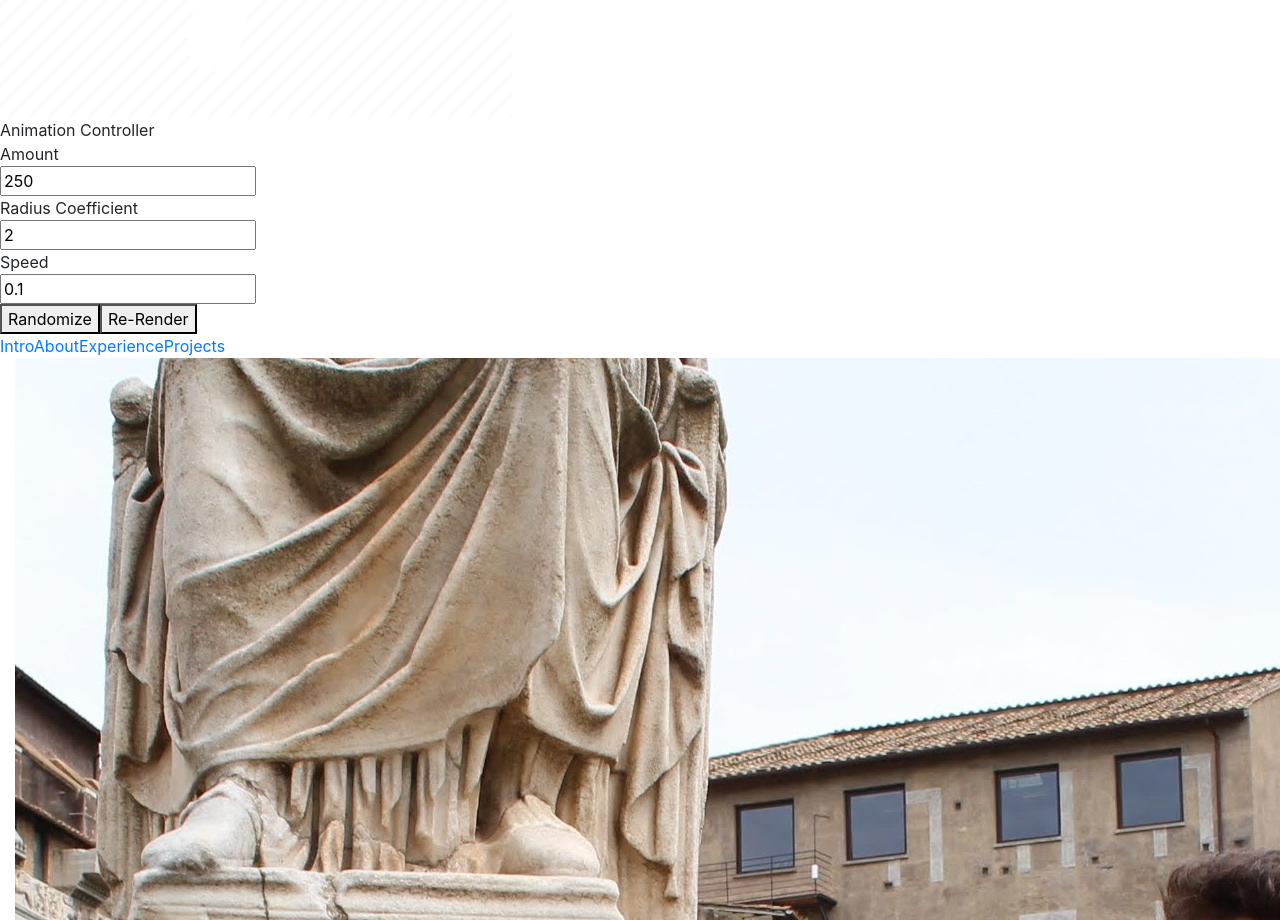
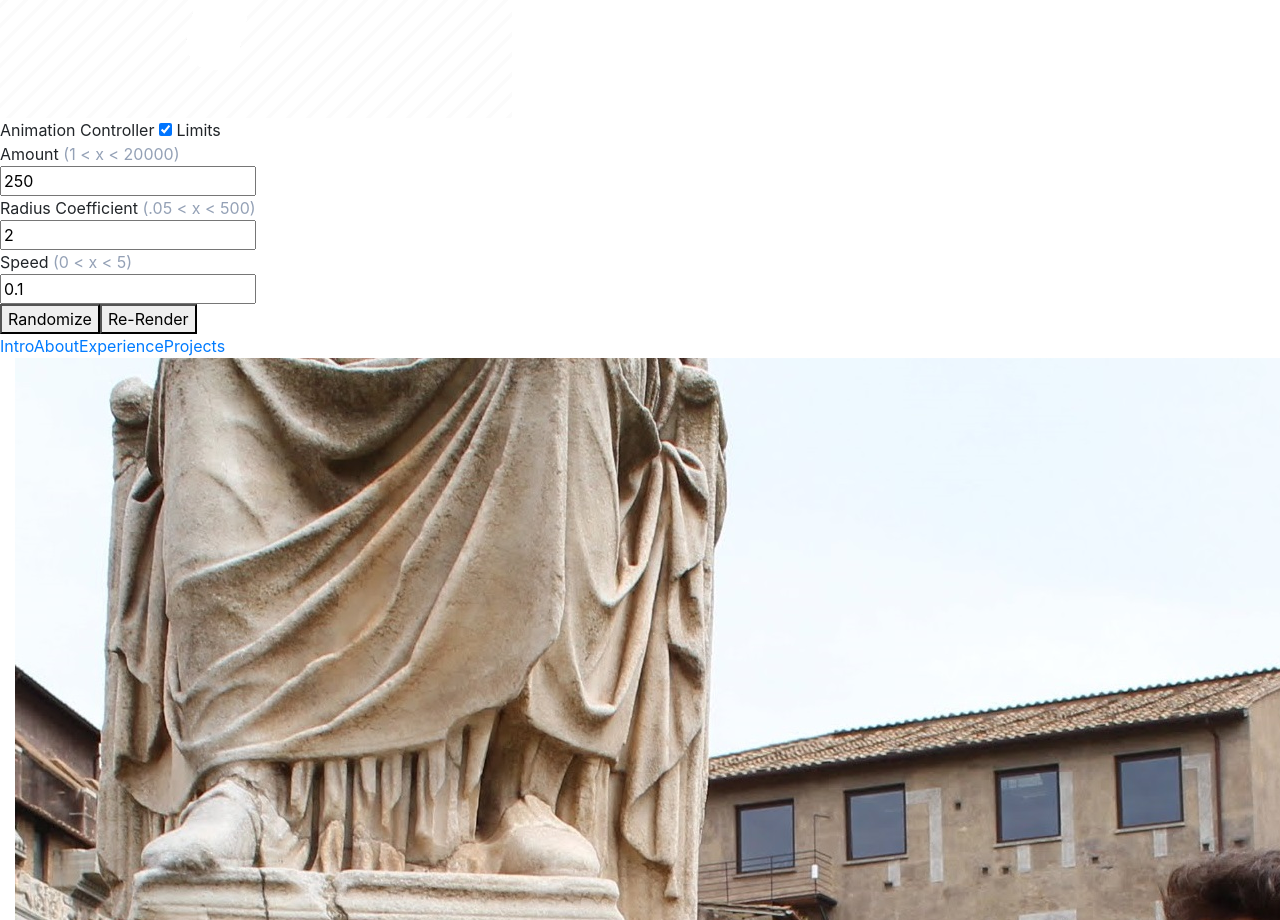
Before and after one commit to neekode/portfolio-v3, a React app: page / in a window 1280 px wide. Shown: the part 1200-2120 px from the top of the page. Built offline with nearby package versions, Linux system fonts and the light colour scheme.

Commit message:
work on controller renderer!! added a limiter checkbox which toggles constraints for the individual inputs. though, i need to refactor it. check the new TODO in there.

```diff
--- a/public/styles/main.css
+++ b/public/styles/main.css
@@ -41,7 +41,6 @@ img {
   position: relative;
   z-index: 2;
 }
-
 @media screen and (min-width: 250px) and (max-width: 750px) {
   .section {
     height: 150vh;
@@ -93,7 +92,6 @@ img {
   width: 80vw !important;
   top: 46vw !important;
 }
-
 @media screen and (min-width: 340px) {
   .introBoxMobile {
     height: 88vw !important;
@@ -136,14 +134,12 @@ img {
   -moz-box-shadow: 3px 6px 14px 7px rgba(0, 0, 0, 0.29);
   box-shadow: 3px 6px 14px 7px rgba(0, 0, 0, 0.29);
 }
-
 @media screen and (min-width: 500px) and (max-width: 800px) {
   .sandbox-button {
     width: 5vw !important;
     height: 5vw !important;
     margin-top: 7.5vw;
   }
-
   .sandbox-button img {
     width: 4.5vw !important;
     height: 4.5vw !important;
@@ -166,13 +162,11 @@ img {
   width: 85vw !important;
   height: 85vh !important;
 }
-
 @media screen and (min-width: 500px) {
   .content-sandbox .box {
     margin-top: 50vh !important;
   }
 }
-
 @media screen and (min-width: 500px) and (max-width: 800px) {
   .content-sandbox .box {
     font-size: 0.8rem;
@@ -186,7 +180,6 @@ img {
   z-index: 10000;
   margin-top: 65vh;
 }
-
 @media screen and (min-width: 500px) and (max-width: 800px) {
   .content-sandbox .tests {
     font-size: 1rem;
@@ -278,17 +271,43 @@ img {
   right: 2vw;
   font-size: 0.35rem;
 }
+
+#Background .animation-controller .limit {
+  font-size: 0.3rem;
+}
+
+@media screen and (max-width: 900px) {
+  #Background .animation-controller .limit {
+    font-size: 0.7rem !important;
+  }
+}
+
 #Background .animation-controller .header {
   font-family: "Montserrat-Regular";
   font-size: 0.35rem;
 }
+
+#Background .animation-controller .header .sub-header {
+  font-size: 0.33rem;
+  float: right;
+  color: #94A1B6;
+}
+
+@media screen and (max-width: 900px) {
+  #Background .animation-controller .header .sub-header {
+    font-size: 0.7rem !important;
+  }
+}
+
 #Background .animation-controller div {
   margin-top: 1.5vh;
   padding-bottom: 0.5vh;
 }
+
 #Background .animation-controller #renderer {
   margin-left: 0.5vw;
 }
+
 #Background .animation-controller-mobile {
   width: 50vw !important;
   bottom: -17.5vw;
@@ -354,7 +373,6 @@ img {
   float: left;
   font-size: 1.4rem !important;
 }
-
 @media screen and (min-width: 340px) and (max-width: 400px) {
   .NavBar-mobile .nav-item {
     font-size: 1.7rem !important;
@@ -478,40 +496,33 @@ img {
 #About #about-content .inner-emblem-list {
   line-height: 0.85;
 }
-
 @media screen and (min-width: 250px) and (max-width: 750px) {
   #About #about-content .emblem-box {
     width: 100%;
   }
-
   #About #about-content .emblem-box .emblem-section {
     width: 90%;
     margin: auto;
   }
-
   #About #about-content .emblem-box .emblem {
     width: 50%;
     font-size: 1.2rem !important;
     height: 7vw !important;
   }
-
   #About #about-content .emblem-box .hexagon {
     width: 23.5vw;
     top: -0.2vw;
     position: relative;
     font-size: 0.85rem !important;
   }
-
   #About #about-content .emblem-box .hexagon:nth-child(2n-1) {
     right: 0;
   }
-
   #About #about-content .emblem-box .inner-emblem {
     padding-top: 1.5vw;
     padding-bottom: 2.5vw;
     width: auto !important;
   }
-
   #About #about-content .emblem-box .subEmblem {
     margin-top: 0 !important;
   }
@@ -625,37 +636,29 @@ img {
   padding-top: 4vw !important;
   height: 20vw !important;
 }
-
 @media screen and (min-width: 250px) and (max-width: 750px) {
   #Experience .header {
     height: 5% !important;
   }
-
   #Experience .banner-expanded {
     height: 75% !important;
   }
-
   #Experience .sub-header {
     font-size: 1.4rem !important;
   }
-
   #Experience .job-description {
     font-size: 1.1rem !important;
   }
-
   #Experience .hexagon {
     width: 11vw;
   }
-
   #Experience .hexagon .innerHex {
     font-size: 0.9rem !important;
   }
-
   #Experience .hex-description {
     font-size: 1rem !important;
     height: 10vw;
   }
-
   #Experience .hex-description-expanded {
     font-size: 1rem !important;
     padding-top: 6.5vw !important;
--- a/src/components/ControllerRenderer.js
+++ b/src/components/ControllerRenderer.js
@@ -1,12 +1,39 @@
 import React from "react";
-import {useContext} from "react";
+import {useContext, useState} from "react";
 import {ThemeContext} from "../scripts/context";
 
 function ControllerRenderer(props) {
     const {scrollY, isMobile, isSandbox} = useContext(ThemeContext);
     const {setBallpitVars, ballpitVars, handleRandomize, handleRender} = props;
-    // const [ballpitControllerVisible, setBallpitControllerVisible] =
-    //     useState(true);
+    const [isLimited, setIsLimited] = useState(true);
+    const [warning, setWarning] = useState({amount: false, radius: false, speed: false});
+
+    /**
+     * TODO: Needs to be refactored! i failed to consider the scenario of the randomizer.
+     * randomizer doesn't take this into consideration so when the warnings are on,
+     * then user hits randomize, the warnings dont turn off.
+     * The state should probably be in the higher component anyway, maybe it could help with the scenario i'm
+     * struggling with of turning off individual warnings after the limits been satisfied for only one.
+     */
+    const handleLimitedRender = () => {
+        let render = true;
+        if (ballpitVars.amount > 20000 || ballpitVars.amount < 1) {
+            setWarning({...warning, amount: true});
+            render = false;
+        }
+        if (ballpitVars.radius > 500 || ballpitVars.radius < 0.05) {
+            setWarning({...warning, radius: true});
+            render = false;
+        }
+        if (ballpitVars.speed > 5 || ballpitVars.speed < 0) {
+            setWarning({...warning, speed: true});
+            render = false;
+        }
+        if (render) {
+            handleRender();
+            setWarning({amount: false, radius: false, speed: false});
+        }
+    }
 
     const handleAmtChange = (e) => {
         setBallpitVars({...ballpitVars, amount: e.target.value});
@@ -20,13 +47,20 @@ function ControllerRenderer(props) {
         setBallpitVars({...ballpitVars, speed: e.target.value});
     };
 
+    const handleSetLimit = (e) => {
+        setIsLimited(!isLimited)
+    }
+
     return (
         <div id="Controller" className={`${isSandbox ? 'unshown' : ''}`}>
             <div
                 className={`animation-controller ${scrollY > 100 && !isMobile ? 'animation-controller-hidden' : ''} ${isMobile ? 'animation-controller-mobile' : ''}`}
             >
-                <span className="header"> Animation Controller</span>
-                <div> Amount</div>
+                <span className="header"> Animation Controller <span className={"sub-header"}><input type="checkbox"
+                                                                                                     checked={isLimited}
+                                                                                                     onChange={handleSetLimit}/> Limits </span></span>
+                <div> Amount <span style={{color: `${warning.amount ? 'red' : '#94A1B6'}`}}
+                                   className={'limit'}>{isLimited ? `(1 < x < 20000)` : ''}</span></div>
 
                 <input
                     onChange={handleAmtChange}
@@ -35,7 +69,8 @@ function ControllerRenderer(props) {
                     type="text"
                 />
 
-                <div> Radius Coefficient</div>
+                <div> Radius Coefficient <span style={{color: `${warning.radius ? 'red' : '#94A1B6'}`}}
+                                               className={'limit'}>{isLimited ? `(.05 < x < 500)` : ''}</span></div>
 
                 <input
                     onChange={handleRadChange}
@@ -43,7 +78,8 @@ function ControllerRenderer(props) {
                     value={ballpitVars.radius}
                     type="text"
                 />
-                <div> Speed</div>
+                <div> Speed <span style={{color: `${warning.speed ? 'red' : '#94A1B6'}`}}
+                                  className={'limit'}>{isLimited ? `(0 < x < 5)` : ''}</span></div>
 
                 <input
                     onChange={handleSpdChange}
@@ -57,7 +93,7 @@ function ControllerRenderer(props) {
                     <button onClick={handleRandomize} id="randomer" name="random">
                         Randomize
                     </button>
-                    <button onClick={handleRender} id="renderer" name="render">
+                    <button onClick={handleLimitedRender} id="renderer" name="render">
                         Re-Render
                     </button>
                 </div>
--- a/src/components/Sandbox.js
+++ b/src/components/Sandbox.js
@@ -6,6 +6,7 @@ import PrincessBox from "./princess/PrincessBox";
 import {useLocation} from "react-router-dom";
 import {ThemeContext} from "../scripts/context";
 import {themeChange} from "../scripts/library";
+/* global BigInt */
 
 const princessObjects = [
         {
@@ -36,30 +37,13 @@ function Sandbox() {
         }
     }, [location])
     /** Current Problem:
-     * You are given a large integer represented as an integer array digits,
-     * where each digits[i] is the ith digit of the integer.
-     * The digits are ordered from most significant to least significant
-     * in left-to-right order. The large integer does not contain any leading 0's.
+     *
      */
-        // What's wrong with this test? why do the last digits become zeroes?
-        // I'm pretty sure it becomes a bigint and parseInt cant handle that? Keep working.
-    const test1 = [6, 1, 4, 5, 3, 9, 0, 1, 9, 5, 1, 8, 6, 7, 0, 5, 5, 4, 3]
-    const plusOne = function (digits) {
-        let asString = digits.join('');
-
-        // if (asString.length > 16) {
-        //     let big = BigInt(asString)
-        //     parseInt(big);
-        // } else {
-        //     parseInt(asString);
-        // }
-        let asInt = parseInt(asString);
-        asInt++;
-        let asString2 = asInt.toString();
-        let asArray = asString2.split('');
-        setSolution(asArray);
-    };
-    useEffect(() => plusOne(test1), []);
+    const validParentheses = function (s) {
+            // setSolution(isValid.toString());
+        }
+    ;
+    useEffect(() => validParentheses(), []);
 
     return (
         <div className="section" id="Sandbox">
--- a/src/sass/main.scss
+++ b/src/sass/main.scss
@@ -346,14 +346,29 @@ img {
     right: 2vw;
     font-size: 0.35rem;
 
+    .limit {
+      font-size: 0.3rem;
+      @media screen and (max-width: 900px) {
+        font-size: .7rem !important;
+      }
+    }
+
     .header {
       font-family: $header-font;
       font-size: 0.35rem;
+
+      .sub-header {
+        font-size: 0.33rem;
+        float: right;
+        color: #94A1B6;
+        @media screen and (max-width: 900px) {
+          font-size: .7rem !important;
+        }
+      }
     }
 
     div {
       margin-top: 1.5vh;
-
       padding-bottom: 0.5vh;
     }
 
```
Also changed, not shown: public/LeetCodeSolutions.js (added, +141 -0 lines), src/components/interview.js (deleted, +0 -14 lines), 1 other file (tests, documents, lock files or other folders). Lines whose indentation alone changed are shown as unchanged.
